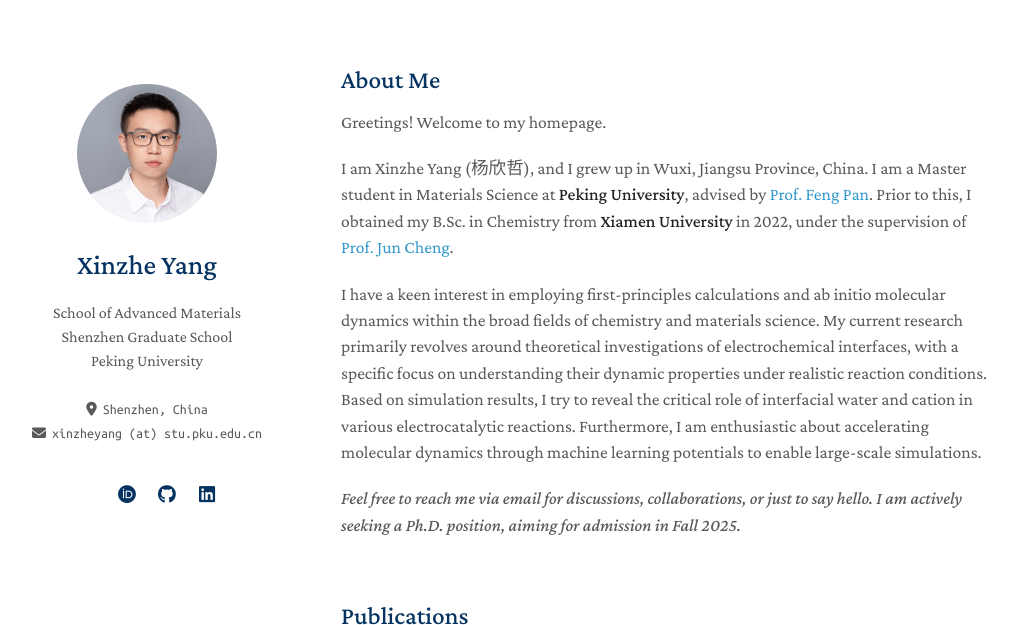
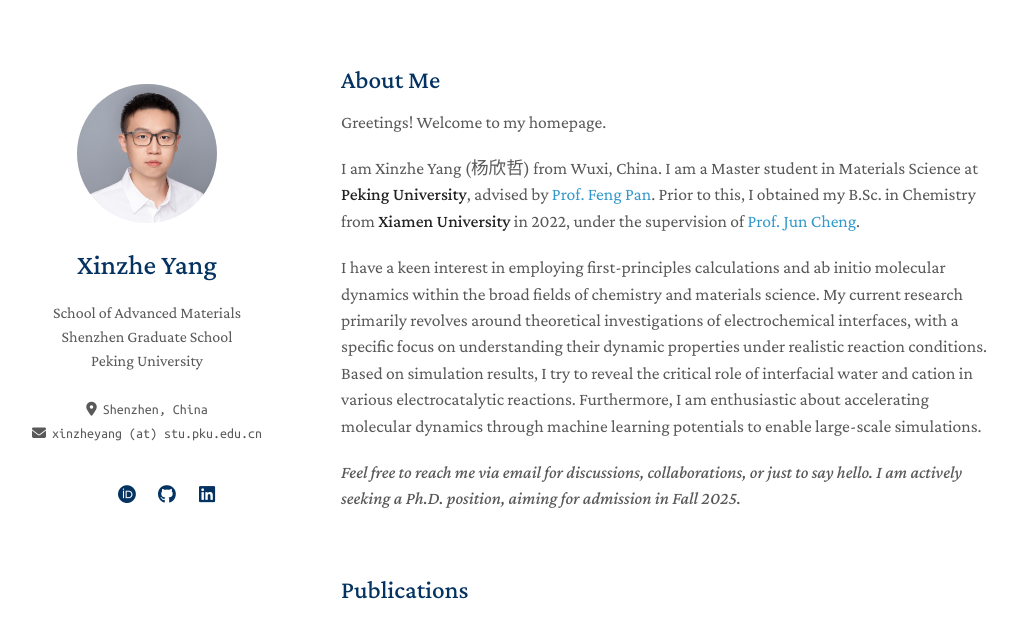
Before and after one commit to xzyang99/xzyang99.github.io, a Jekyll site: the page built from index.md, in a window 1280 px wide and 900 px high, cut to the strip 0-625 px from the top of the window. Shown: the whole strip, without its empty margins (129-1146 px from the left). Built offline with Jekyll 4.4.1, drawn with Linux system fonts in a browser that asks for light colours; a style sheet for code colours, icons or effects is not loaded; our own code applies the rules of GitHub Pages for plain Markdown files.

Commit message:
Update index.md

```diff
--- a/index.md
+++ b/index.md
@@ -6,7 +6,7 @@ layout: homepage
 
 <p style="font-size:110%;">Greetings! Welcome to my homepage.</p>
 
-<p style="font-size:110%;">I am Xinzhe Yang (杨欣哲), and I grew up in Wuxi, Jiangsu Province, China. I am a Master student in Materials Science at <strong>Peking University</strong>, advised by <a href="http://en.pkusam.cn/">Prof. Feng Pan</a>. Prior to this, I obtained my B.Sc. in Chemistry from <strong>Xiamen University</strong> in 2022, under the supervision of <a href="https://www.cheng-group.net/">Prof. Jun Cheng</a>.</p>
+<p style="font-size:110%;">I am Xinzhe Yang (杨欣哲) from Wuxi, China. I am a Master student in Materials Science at <strong>Peking University</strong>, advised by <a href="http://en.pkusam.cn/">Prof. Feng Pan</a>. Prior to this, I obtained my B.Sc. in Chemistry from <strong>Xiamen University</strong> in 2022, under the supervision of <a href="https://www.cheng-group.net/">Prof. Jun Cheng</a>.</p>
 
 <p style="font-size:110%;">I have a keen interest in employing first-principles calculations and ab initio molecular dynamics within the broad fields of chemistry and materials science. My current research primarily revolves around theoretical investigations of electrochemical interfaces, with a specific focus on understanding their dynamic properties under realistic reaction conditions. Based on simulation results, I try to reveal the critical role of interfacial water and cation in various electrocatalytic reactions. Furthermore, I am enthusiastic about accelerating molecular dynamics through machine learning potentials to enable large-scale simulations.</p>
 
```
